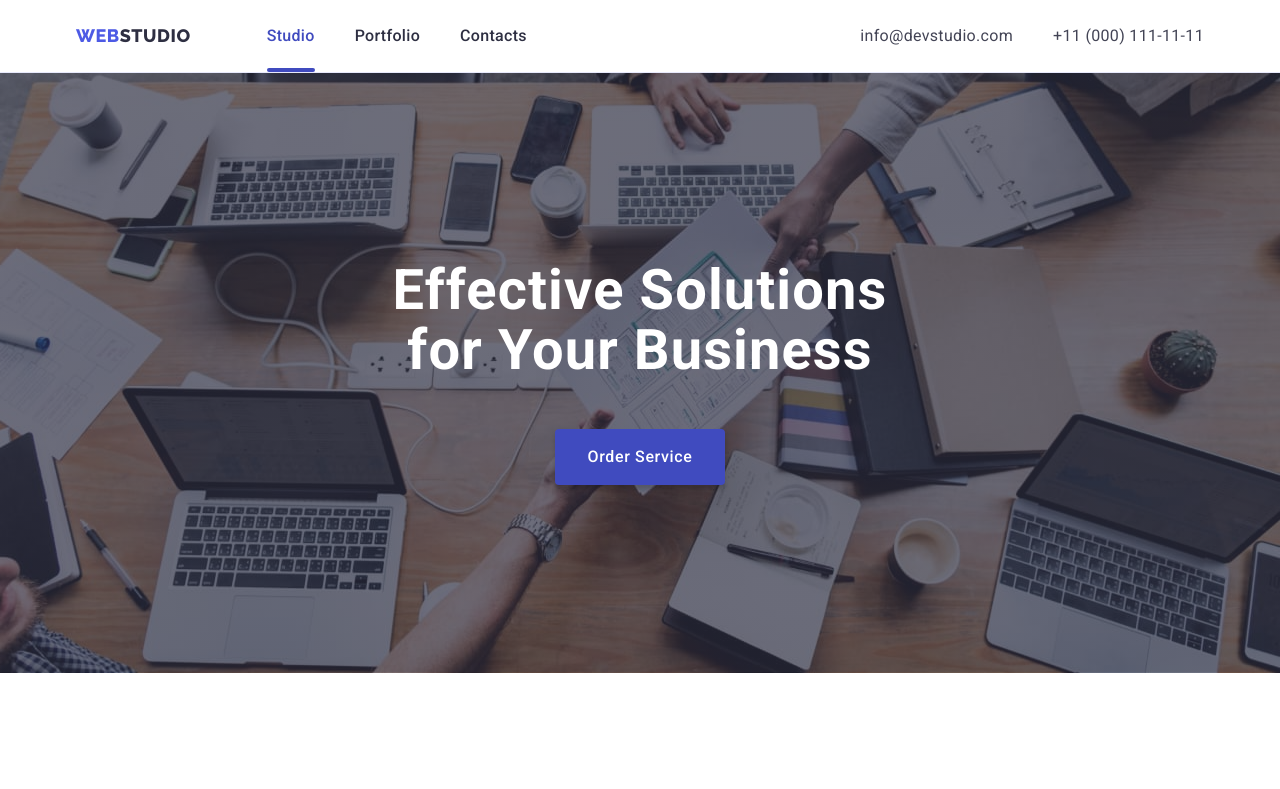
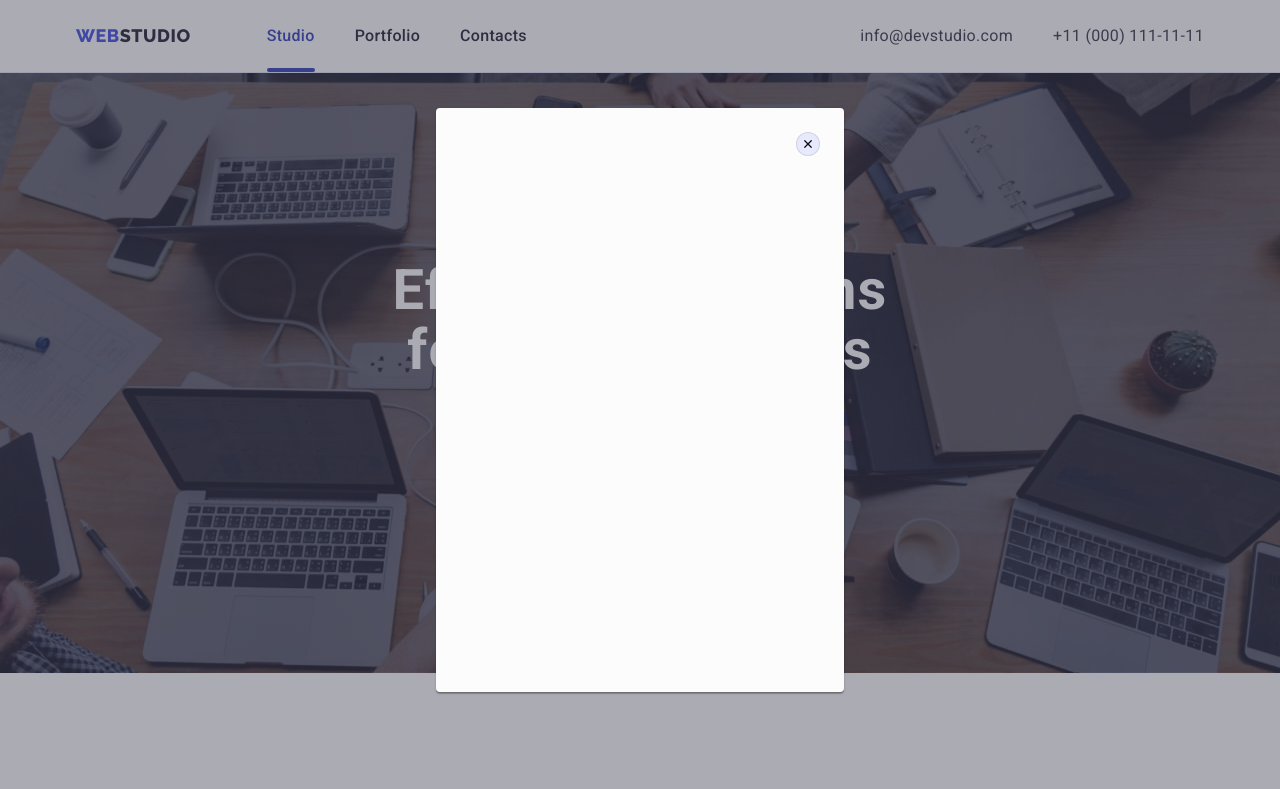
Before and after one commit to Wed88/goit-markup-hw-04, a plain HTML site: page index.html in a window 1280 px wide. Both pictures are taken after a click on the button "Order Service". Shown: the top 789 px of the page. Drawn offline with nearby package versions, Linux system fonts and the light colour scheme.

Commit message:
додає модальне вікно

```diff
--- a/css/style.css
+++ b/css/style.css
@@ -9,8 +9,10 @@
     --subtleText-color: #8E8F99;
     --accent-color: #E7E9FC;
     --light-color: #F4F4FD;
-    --modalOverlay-color: #2E2F42;
+    --modalOverlay-color: rgba(46, 47, 66, 0.4);
+    --herobackground-color: rgba(46, 47, 66, 0.7);
     --whiteBackground-color: #FFFFFF;
+    --modalbackground-color: #FCFCFC;
 }
 
 body {
@@ -182,7 +184,7 @@ img {
 /* Hero */
 
 .hero {
-    background: var(--dark-color);
+    background-color: var(--herobackground-color);
     background-image: linear-gradient(rgba(46, 47, 66, 0.7),
     rgba(46, 47, 66, 0.7)), url(../images/hero-bg.jpg);
     background-position: center;
@@ -587,3 +589,56 @@ img {
     line-height: 1.5;
     letter-spacing: 0.02em;
 }
+
+/* Modal window */
+
+.backdrop {
+    position: fixed;
+    top: 0;
+    left: 0;
+    z-index: 9999;
+    width: 100%;
+    height: 100%;
+    background-color: var(--modalOverlay-color);
+
+    transition: opacity 250ms cubic-bezier(0.4, 0, 0.2, 1), visibility 250ms cubic-bezier(0.4, 0, 0.2, 1);
+}
+
+.is-hidden {
+    opacity: 0;
+    visibility: hidden;
+    pointer-events: none;
+}
+
+.modal {
+    position: absolute;
+    top: 50%;
+    left: 50%;
+    transform: translate(-50%, -50%);
+    width: 408px;
+    height: 584px;
+    background-color: var(--modalbackground-color);
+    border-radius: 4px;
+    box-shadow: 0px 2px 1px 0px rgba(0, 0, 0, 0.20), 0px 1px 3px 0px rgba(0, 0, 0, 0.12), 0px 1px 1px 0px rgba(0, 0, 0, 0.14);
+}
+
+.close-btn {
+    position: absolute;
+    top: 24px;
+    right: 24px;
+    display: flex;
+    align-items: center;
+    justify-content: center;
+    width: 24px;
+    height: 24px;
+    border-radius: 50%;
+    background: var(--accent-color);
+    border: 1px solid rgba(0, 0, 0, 0.1);
+    box-sizing: border-box;
+    cursor: pointer;
+    padding: 0;
+}
+
+.close-btn-icon {
+    stroke: var(--dark-color);
+}
--- a/index.html
+++ b/index.html
@@ -57,7 +57,9 @@
       <section class="hero">
         <div class="container hero-container">
           <h1 class="main-title">Effective Solutions for Your Business</h1>
-          <button class="hero-button" type="button">Order Service</button>
+          <button class="hero-button" type="button" data-modal-open>
+            Order Service
+          </button>
         </div>
       </section>
       <!-- About us -->
@@ -462,5 +464,22 @@
         </div>
       </div>
     </footer>
+    <!-- Modal window -->
+    <div class="backdrop is-hidden" data-modal>
+      <div class="modal">
+        <button type="button" class="close-btn" data-modal-close>
+          <svg
+            class="close-btn-icon"
+            width="8"
+            height="8"
+            aria-label="Modal window close icon"
+          >
+            <use href="./images/icons/sprite.svg#icon-close-button"></use>
+          </svg>
+        </button>
+      </div>
+    </div>
+
+    <script src="./js/modal.js"></script>
   </body>
 </html>
--- /dev/null
+++ b/js/modal.js
@@ -0,0 +1,14 @@
+(() => {
+  const refs = {
+    openModalBtn: document.querySelector("[data-modal-open]"),
+    closeModalBtn: document.querySelector("[data-modal-close]"),
+    modal: document.querySelector("[data-modal]"),
+  };
+
+  refs.openModalBtn.addEventListener("click", toggleModal);
+  refs.closeModalBtn.addEventListener("click", toggleModal);
+
+  function toggleModal() {
+    refs.modal.classList.toggle("is-hidden");
+  }
+})();
```
